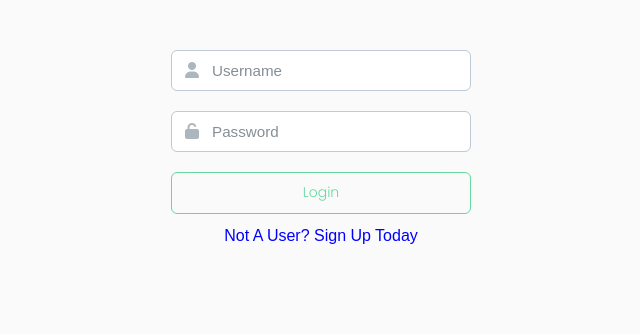
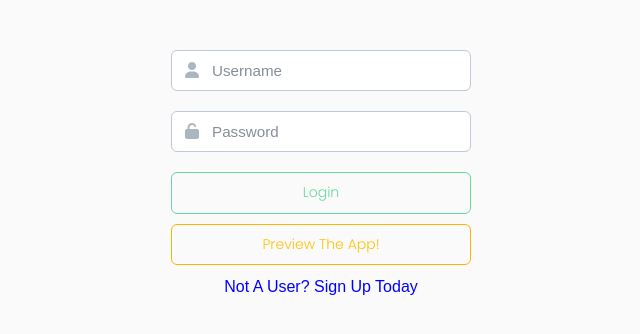
Before and after one commit to albertyu1027/PowerUser, a React (Create React App) app in the folder client/: page / in a window 1280 px wide. Shown: the top 334 px of the page, without its empty margins (319-959 px from the left). Built offline with nearby package versions, Linux system fonts and the light colour scheme.

Commit message:
guest login

```diff
--- a/client/package.json
+++ b/client/package.json
@@ -5,6 +5,7 @@
   "proxy": "http://localhost:3001/",
   "dependencies": {
     "axios": "^0.17.1",
+    "dotenv": "^5.0.1",
     "mongoose": "^5.0.0",
     "react": "^16.0.0",
     "react-addons-update": "^15.6.2",
--- a/client/public/css/style.css
+++ b/client/public/css/style.css
@@ -16,7 +16,7 @@ body {
   padding-bottom: 20px;
   text-align: center;
 }
-#submit-userauth {
+#submit-userauth, #submit-dummyauth {
   min-width: 300px;
 }
 .container {
--- a/client/src/pages/LoginForm.jsx
+++ b/client/src/pages/LoginForm.jsx
@@ -1,9 +1,10 @@
-import React, { Component } from "react";
+import React, {Component} from "react";
 // import "./login.css";
-import { Redirect, Link } from "react-router-dom";
-// import googleButton from './google_signin_buttons/web/1x/btn_google_signin_dark_disabled_web.png'
+import {Redirect, Link} from "react-router-dom";
+// import googleButton from
+// './google_signin_buttons/web/1x/btn_google_signin_dark_disabled_web.png'
 import API from "../utils/API";
-import { Container } from "../components/Grid";
+import {Container} from "../components/Grid";
 
 
 class LoginForm extends Component {
@@ -17,8 +18,15 @@ class LoginForm extends Component {
       user: null
     };
     // this.googleSignin = this.googleSignin.bind(this)
-    this.handleSubmit = this.handleSubmit.bind(this);
-    this.handleChange = this.handleChange.bind(this);
+    this.handleSubmit = this
+      .handleSubmit
+      .bind(this);
+    this.handleChange = this
+      .handleChange
+      .bind(this);
+    this.guestLogIn = this
+      .guestLogIn
+      .bind(this);
   }
 
   handleChange(event) {
@@ -27,49 +35,48 @@ class LoginForm extends Component {
     });
   }
 
-  // loginUser(username, password) {
-  //   API.loginUser({ username, password }).then(response => {
-  //     console.log(response);
-  //     if (response.status === 200) {
-  //       // update the state
-  //       this.setState({
-  //         loggedIn: true,
-  //         user: response.data.user
-  //       });
-  //     }
-  //   });
-  // }
+  // loginUser(username, password) {   API.loginUser({ username, password
+  // }).then(response => {     console.log(response);     if (response.status ===
+  // 200) {       // update the state       this.setState({         loggedIn:
+  // true,         user: response.data.user       });     }   }); }
 
   handleSubmit(event) {
     event.preventDefault();
     console.log("handleSubmit");
 
-    API.loginUser({
-      username: this.state.username,
-      password: this.state.password
-    }).then(response => {
+    API
+      .loginUser({username: this.state.username, password: this.state.password})
+      .then(response => {
         // console.log(response);
         if (response.status === 200) {
           // update the state
-        this.setState({
-          loggedIn: true,
-          user: response.data.user,
-          redirectTo: "/dash"
-        });
+          this.setState({loggedIn: true, user: response.data.user, redirectTo: "/dash"});
         }
       });
   }
+  guestLogIn(event) {
+    event.preventDefault();
+    console.log("handleSubmit");
 
+    API
+      .loginUser({username: 'adhambishr@gmail.com', password: 'adhbi12'})
+      .then(response => {
+        // console.log(response);
+        if (response.status === 200) {
+          // update the state
+          this.setState({loggedIn: true, user: response.data.user, redirectTo: "/dash"});
+        }
+      });
+  }
   render() {
     if (this.state.redirectTo) {
-      return (
-        <Redirect
+      return (<Redirect
         to={{
         pathname: this.state.redirectTo,
-            state: { userData: this.state.user }
-          }}
-        />
-      );
+        state: {
+          userData: this.state.user
+        }
+      }}/>);
     } else {
       return (
         <div>
@@ -85,7 +92,7 @@ class LoginForm extends Component {
               <form>
                 <div className="input-group with-addon-icon-left">
                   <span className="input-group-addon">
-                    <i className="fa fa-user" />
+                    <i className="fa fa-user"/>
                   </span>
                   <input
                     type="email"
@@ -93,13 +100,12 @@ class LoginForm extends Component {
                     className="form-control"
                     placeholder="Username"
                     value={this.state.username}
-                    onChange={this.handleChange}
-                  />
+                    onChange={this.handleChange}/>
                 </div>
 
                 <div className="input-group with-addon-icon-left">
                   <span className="input-group-addon">
-                    <i className="fa fa-unlock-alt" />
+                    <i className="fa fa-unlock-alt"/>
                   </span>
                   <input
                     type="password"
@@ -107,17 +113,26 @@ class LoginForm extends Component {
                     value={this.state.password}
                     onChange={this.handleChange}
                     className="form-control"
-                    placeholder="Password"
-                  />
+                    placeholder="Password"/>
                 </div>
                 <button
                   id="submit-userauth"
                   type="button"
                   className="btn btn-outline-success"
                   onClick={this.handleSubmit}
-                  disabled={!(this.state.username && this.state.password)}
-                >
+                  disabled={!(this.state.username && this.state.password)}>
                   Login
+                </button>
+                <button
+                  id="submit-dummyauth"
+                  type="button"
+                  className="btn btn-outline-warning"
+                  style={{
+                  marginTop: "10px",
+
+                }}
+                  onClick={this.guestLogIn}>
+                  Preview The App!
                 </button>
               </form>
               <Link to="/signup">
@@ -127,8 +142,7 @@ class LoginForm extends Component {
                   color: "blue",
                   textAlign: "center",
                   marginTop: "10px"
-                  }}
-                >
+                }}>
                   Not A User? Sign Up Today
                 </p>
               </Link>
```
Also changed, not shown: 2 other files (tests, documents, lock files or other folders). Lines whose indentation alone changed are shown as unchanged.
